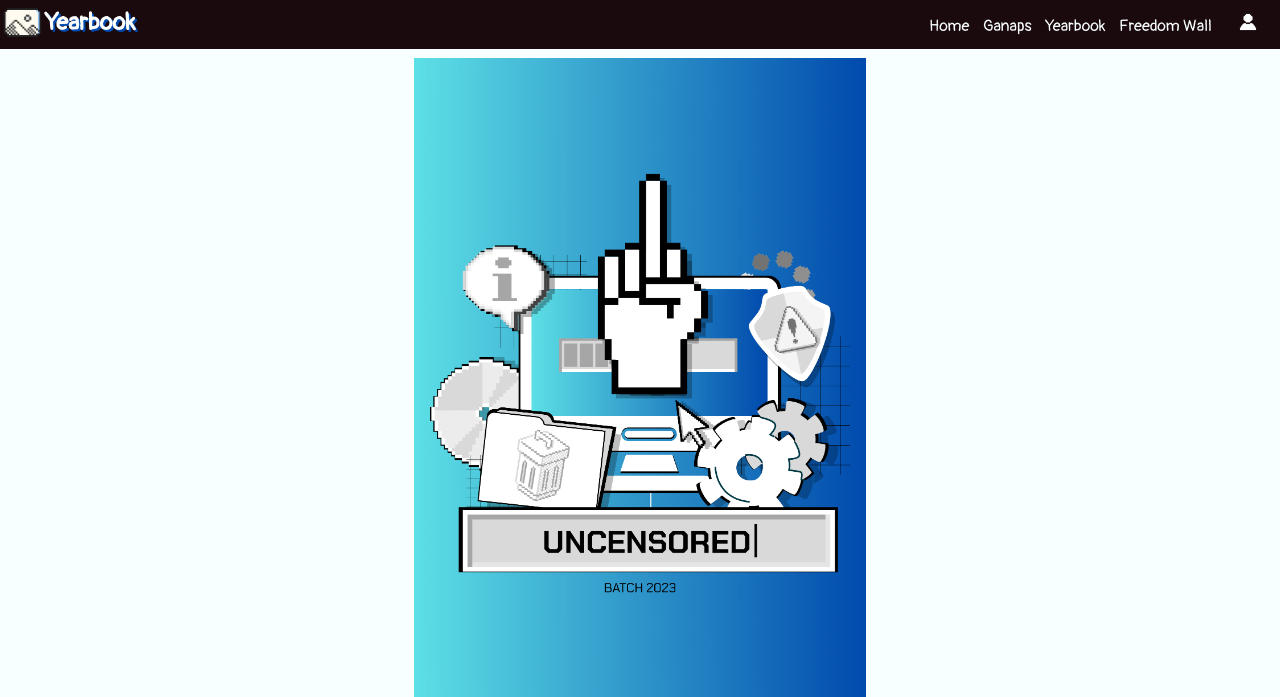
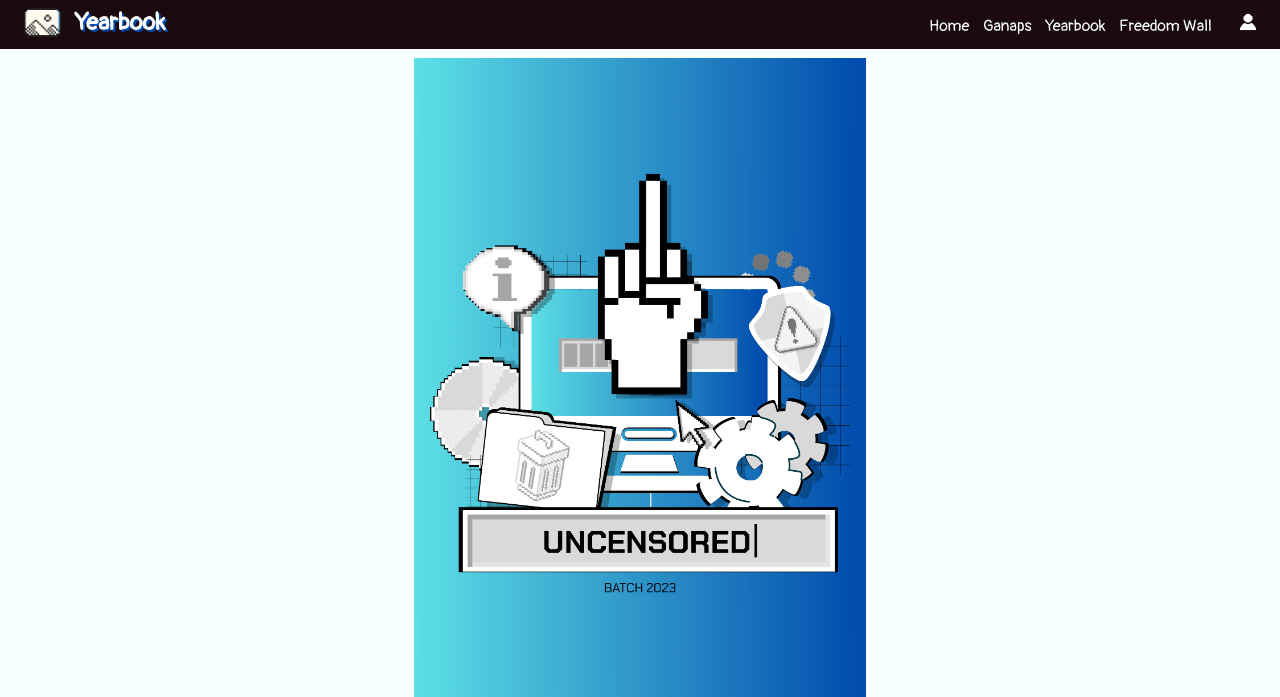
Before and after one commit to senqui-UP/126-final-project, a PHP site: page /yearbook.html in a window 1280 px wide. Shown: the top 697 px of the page. Run offline with PHP 8.4, Linux system fonts and the light colour scheme.

Commit message:
updated some small details

```diff
--- a/freedomwall.php
+++ b/freedomwall.php
@@ -99,7 +99,7 @@ header("Content-Type: text/html");
         <nav>
             <div class="header">
                 <img class="site-icon" src="./Images/Icons/FW-Icon.png">
-                <h1  style="color: #FEFFFF; text-shadow: 2px 2px 0px rgb(160, 113, 241);">Freedom Wall</h1>
+                <h1  style="color: #FEFFFF; text-shadow: 2px 2px 0px rgb(160, 113, 241); margin-left: 5px;">Freedom Wall</h1>
             </div>
 
             <a href="homepage.html">Home</a>
--- a/ganaps.html
+++ b/ganaps.html
@@ -19,7 +19,7 @@
         <nav>
             <div class="header">
                 <img class="site-icon" src="./Images/Icons/Ganaps-Icon.png">
-                <h1  style="color: #FEFFFF; text-shadow: 1px 1px 0px #5DE0E6;">Ganaps</h1>
+                <h1  style="color: #FEFFFF; text-shadow: 1px 1px 0px #5DE0E6; margin-top: 10px;">Ganaps</h1>
             </div>
 
             <a href="homepage.html">Home</a>
@@ -173,7 +173,7 @@
                             <img src="./Images/ganaps/1-2/random-pic.jpeg" alt="A Random Photo">
                         </div>
                         <div class="card-content">
-                            <h3>ANOTHER RANDOM GROUP OHOTO</h3>
+                            <h3>ANOTHER RANDOM GROUP PHOTO</h3>
                             <p>Normalize taking group pictures for no reason at all!!</p>
                         </div>
                     </div>
--- a/styling.css
+++ b/styling.css
@@ -44,6 +44,8 @@ nav {
     .site-icon {
         width: 3.5vw;
         display: inline-flex;
+        margin-left: 20px;
+        margin-right: 5px;
     }
 
     .header h1 {
--- a/yearbook.html
+++ b/yearbook.html
@@ -19,7 +19,7 @@
         <nav>
             <div class="header">
                 <img class="site-icon" src="./Images/Icons/Yearbook-Icon.png">
-                <h1  style="color: #FEFFFF; text-shadow: 2px 2px 0px #004AAD;">Yearbook</h1>
+                <h1  style="color: #FEFFFF; text-shadow: 2px 2px 0px #004AAD; margin-left: 5px;">Yearbook</h1>
             </div>
 
             <a href="homepage.html">Home</a>
```
